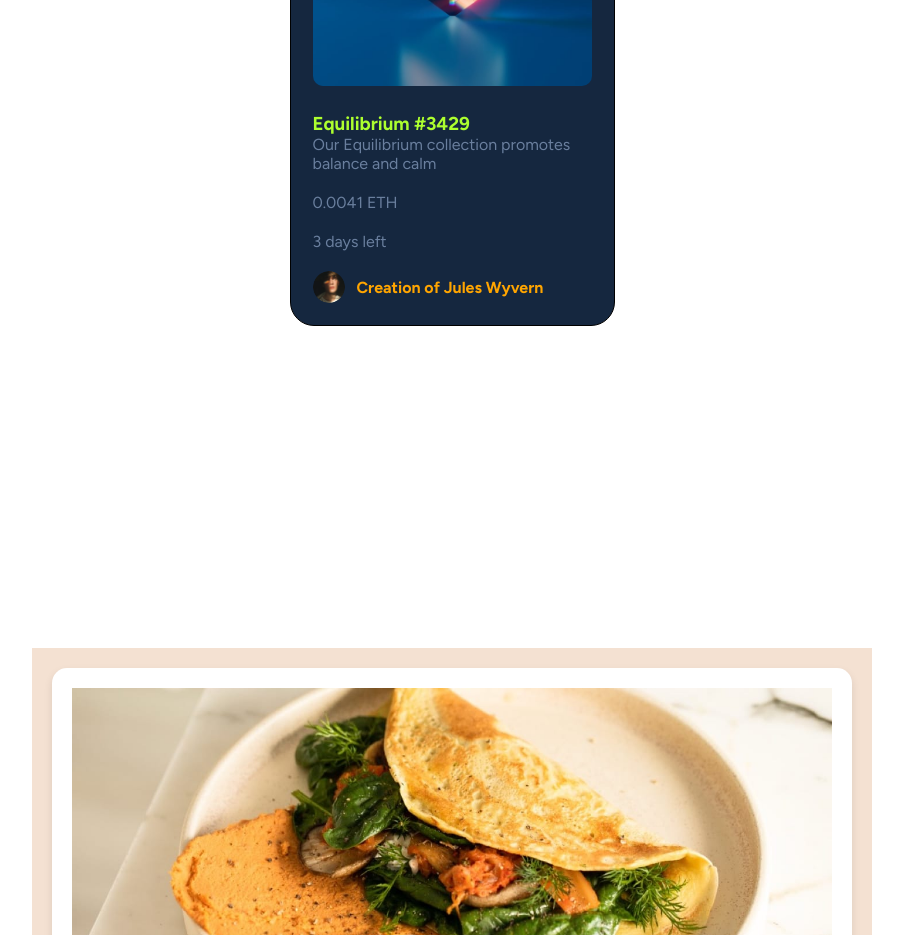
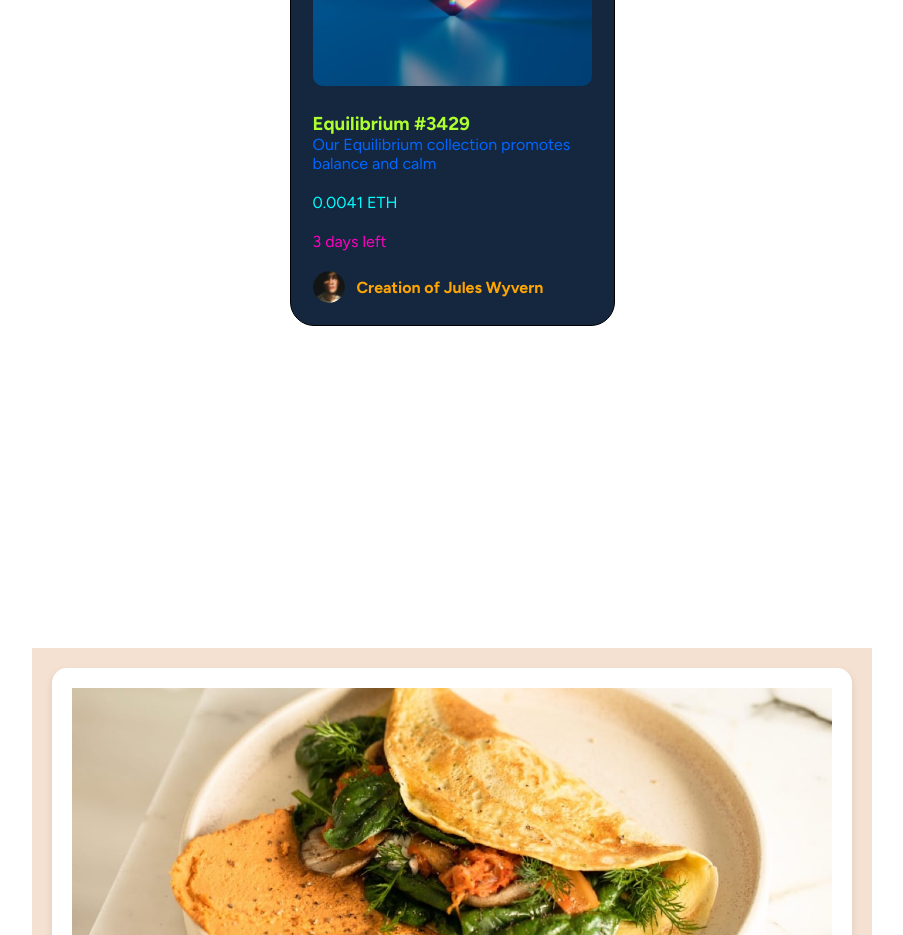
Before and after one commit to Jostein24sfj/UI-DESIGN-REACT, a React (Vite) app: page / in a window 1280 px wide. Shown: the part 1080-2015 px from the top of the page, without its empty margins (188-1091 px from the left). Built offline with nearby package versions, Linux system fonts and the light colour scheme.

Commit message:
fixed html structure on NFT card

```diff
--- a/src/Components/NFTCard/NFTCard.jsx
+++ b/src/Components/NFTCard/NFTCard.jsx
@@ -11,13 +11,11 @@ export function NFTCard() {
             <h3>Equilibrium #3429</h3>
             <p>Our Equilibrium collection promotes balance and calm</p>
 
-            <div className="crypto">
-              <p>0.0041 ETH</p>
-            </div>
 
-             <div className={styles.numbers}>
-              <p>3 days left</p>
-             </div>
+              <p className={styles.crypto}>0.0041 ETH</p>
+
+              <p className={styles.numbers}>3 days left</p>
+
 
             <div className={styles.author}>
              <img src={avatarImage} alt="" />
--- a/src/Components/NFTCard/NFTCard.module.css
+++ b/src/Components/NFTCard/NFTCard.module.css
@@ -23,12 +23,16 @@
   color: greenyellow;
 }
 
-.cardContent p {
-  color: rgb(106, 127, 158);
+.cardContent > p {
+  color: rgb(0, 102, 255);
 }
 
-.crypto p {
+p.crypto {
   color: aqua;
+}
+
+p.numbers {
+  color: rgb(255, 0, 191);
 }
 
 .cardContent h4 {
```
